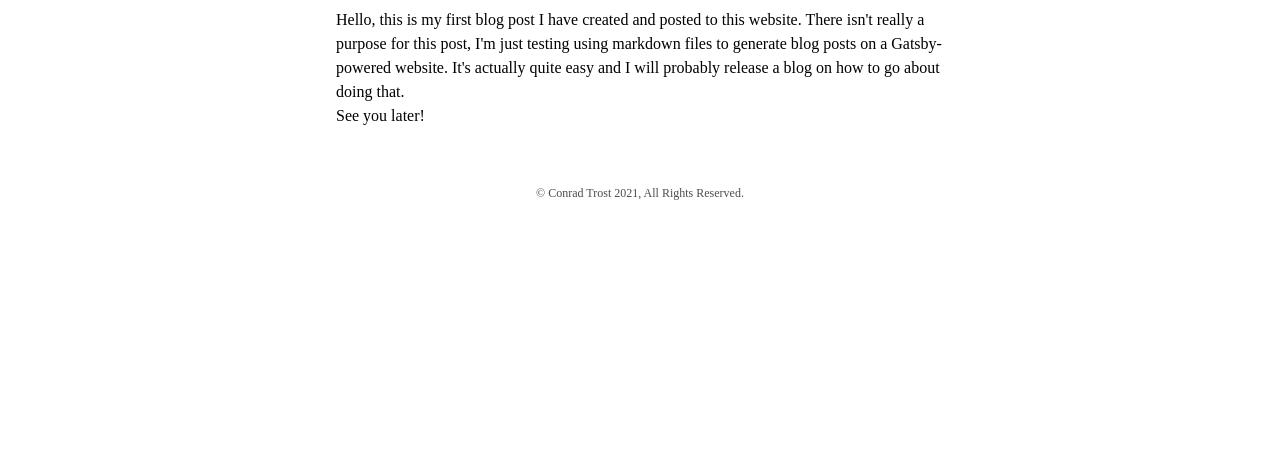
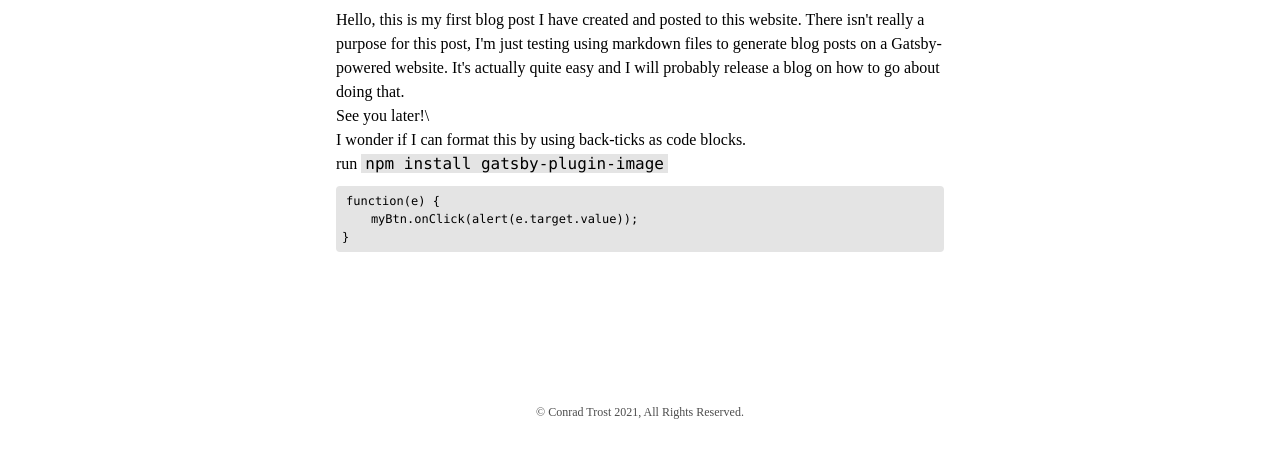
Before and after one commit to ConradTrost/conradtrost.com, a Gatsby site: page /blog/a-blog-once-made in a window 1280 px wide. Shown: the part 591-1048 px from the top of the page. Before the commit the page ends 800 px from the top, so only its background shows below. Built offline with nearby package versions, Linux system fonts and the light colour scheme; Gatsby itself is replaced by a stand-in of ours; some packages are replaced by stand-ins of ours; code samples lack their colours.

Commit message:
Working meta images from blogs added

````diff
--- a/src/markdown-pages/post-1.md
+++ b/src/markdown-pages/post-1.md
@@ -13,4 +13,16 @@ Hello, this is my first blog post I have created and posted to this website.
 There isn't really a purpose for this post, I'm just testing using markdown files to generate blog posts on a Gatsby-powered website.
 It's actually quite easy and I will probably release a blog on how to go about doing that.
 
-See you later!
+See you later!\
+
+
+I wonder if I can format this by using back-ticks as code blocks.
+
+run `npm install gatsby-plugin-image`
+
+
+```
+function(e) {
+    myBtn.onClick(alert(e.target.value));
+}
+```
--- a/src/styles/global.css
+++ b/src/styles/global.css
@@ -85,6 +85,19 @@ h4 {
     animation: menuCloser 1s cubic-bezier(0,0,0.2,1);
 }
 
+pre {
+    background: rgb(228, 228, 228);
+    padding: 6px;
+    border-radius: 4px;
+    margin: 10px auto;
+    font-size: 12px;
+}
+
+code {
+    background: rgb(228, 228, 228);
+    padding: 0 4px;
+}
+
 @keyframes menuCloser {
     from {
         transform: rotate(0deg);
--- a/src/templates/blogTemplate.js
+++ b/src/templates/blogTemplate.js
@@ -16,14 +16,19 @@ export default function Template({
         <meta property="og:title" content={frontmatter.title} />
         <meta property="og:type" content="blog" />
         <meta property="og:description" content={frontmatter.metaDescription} />
-        <meta property="og:image" content={featuredImgFluid} />
+        <meta property="og:image" content={`https://conradtrost.com${frontmatter.featuredImage.childImageSharp.original.src}`} />
       </Helmet>
+      <Helmet
+      meta={{
+        property: `og:image`,
+        content: `https://www.localhost:8000/${frontmatter.featuredImage.childImageSharp.original.src}`
+      }} />
       <div className="blog-post container">
         <h1>{frontmatter.title}</h1>
         <p className="mb-4">Written by {frontmatter.author}, {frontmatter.date}</p>
         <Img fluid={featuredImgFluid} />
         <div
-          className="blog-post-content"
+          className="blog-post-content mb-40"
           dangerouslySetInnerHTML={{ __html: html }}
         />
       </div>
@@ -45,6 +50,9 @@ export const pageQuery = graphql`
             fluid(maxWidth: 1600) {
               ...GatsbyImageSharpFluid
             }
+            original {
+              src
+            }
           }
         }
       }
````
Also changed, not shown: src/pages/index.js (+8 -1 lines).
